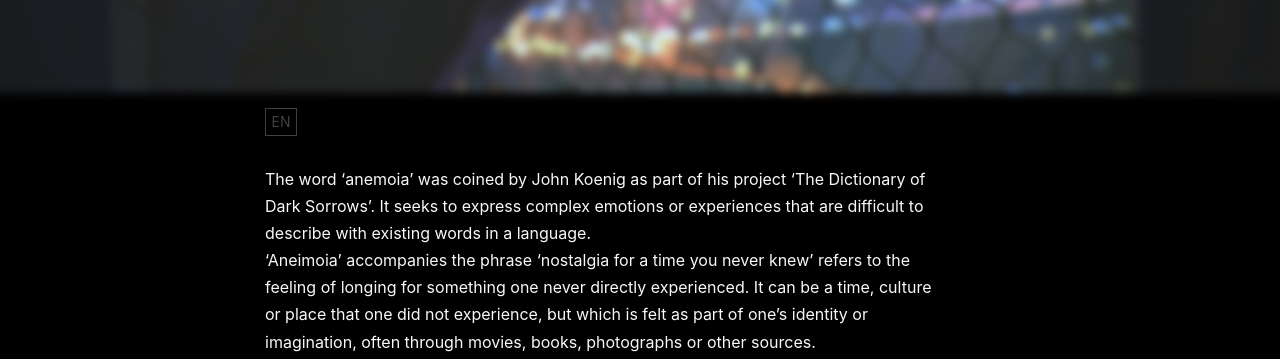
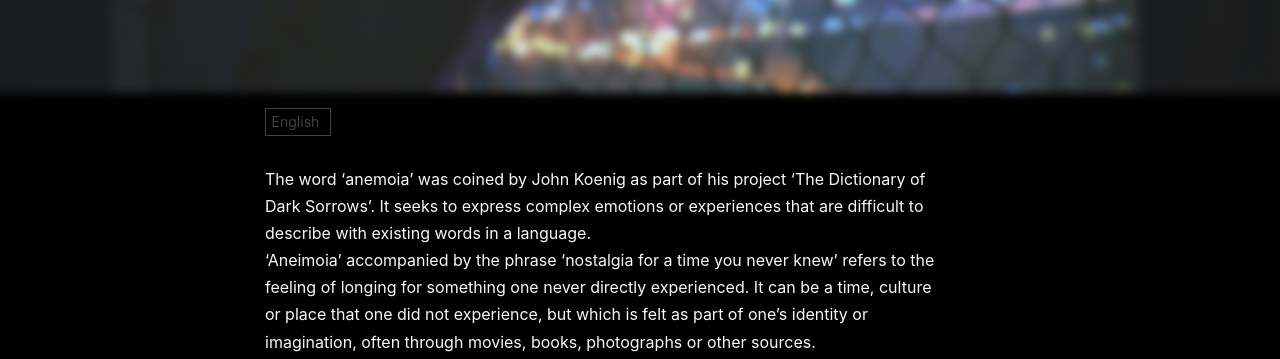
Before and after one commit to eugeniosaintemarie/notes, a Jekyll site: the page built from _posts/2023-10-22-John-Koenig-anemoia.markdown, in a window 1280 px wide. Shown: the part 450-809 px from the top of the page. Built offline with Jekyll 4.4.1, drawn with Linux system fonts in a browser that asks for light colours; comment, search, counter and statistics services are not loaded; some of the changed lines change nothing that is shown.

Commit message:
fixes
Aemonia & languages

```diff
--- a/_includes/multilingual-sel.html
+++ b/_includes/multilingual-sel.html
@@ -1,4 +1,4 @@
 <select class="sel-lang" onchange="onLanChange(this.options[this.options.selectedIndex].value)">
-  <option value="0" selected> EN </option>
-  <option value="1"> ES </option>
+  <option value="0" selected> English </option>
+  <option value="1"> Español </option>
 </select>
--- a/_posts/2023-10-22-John-Koenig-anemoia.markdown
+++ b/_posts/2023-10-22-John-Koenig-anemoia.markdown
@@ -14,13 +14,13 @@ tags:
 
 <div class="en post-container">
     {{ "The word 'anemoia' was coined by John Koenig as part of his project 'The Dictionary of Dark Sorrows'. It seeks to express complex emotions or experiences that are difficult to describe with existing words in a language.\
-    'Aneimoia' accompanies the phrase 'nostalgia for a time you never knew' refers to the feeling of longing for something one never directly experienced. It can be a time, culture or place that one did not experience, but which is felt as part of one's identity or imagination, often through movies, books, photographs or other sources.\
+    'Aneimoia' accompanied by the phrase 'nostalgia for a time you never knew' refers to the feeling of longing for something one never directly experienced. It can be a time, culture or place that one did not experience, but which is felt as part of one's identity or imagination, often through movies, books, photographs or other sources.\
     This neologism exemplifies how language evolves to express complex human emotions and experiences." | markdownify }}
 </div>
 
 <div class="es post-container">
     {{ "La palabra 'anemoia' fue acuñada por John Koenig como parte de su proyecto 'El Diccionario de Penas Oscuras'. Busca expresar emociones complejas o experiencias difíciles de describir con palabras existentes en un idioma.\
-    'Aneimoia' acompaña de la frase 'nostalgia de un tiempo que nunca conociste' se refiere a la sensación de añoranza por algo que uno nunca experimentó directamente. Puede tratarse de una época, cultura o lugar que uno no vivió, pero que se siente como parte de la propia identidad o imaginación, a menudo a través de películas, libros, fotografías u otras fuentes.\
+    'Aneimoia' acompañada de la frase 'nostalgia de un tiempo que nunca conociste' hace referencia a la sensación de añoranza por algo que uno nunca experimentó directamente. Puede tratarse de una época, cultura o lugar que uno no vivió, pero que se siente como parte de la propia identidad o imaginación, a menudo a través de películas, libros, fotografías u otras fuentes.\
     Este neologismo ejemplifica cómo el lenguaje evoluciona para expresar emociones y experiencias humanas complejas." | markdownify }}
 </div>
 
```
